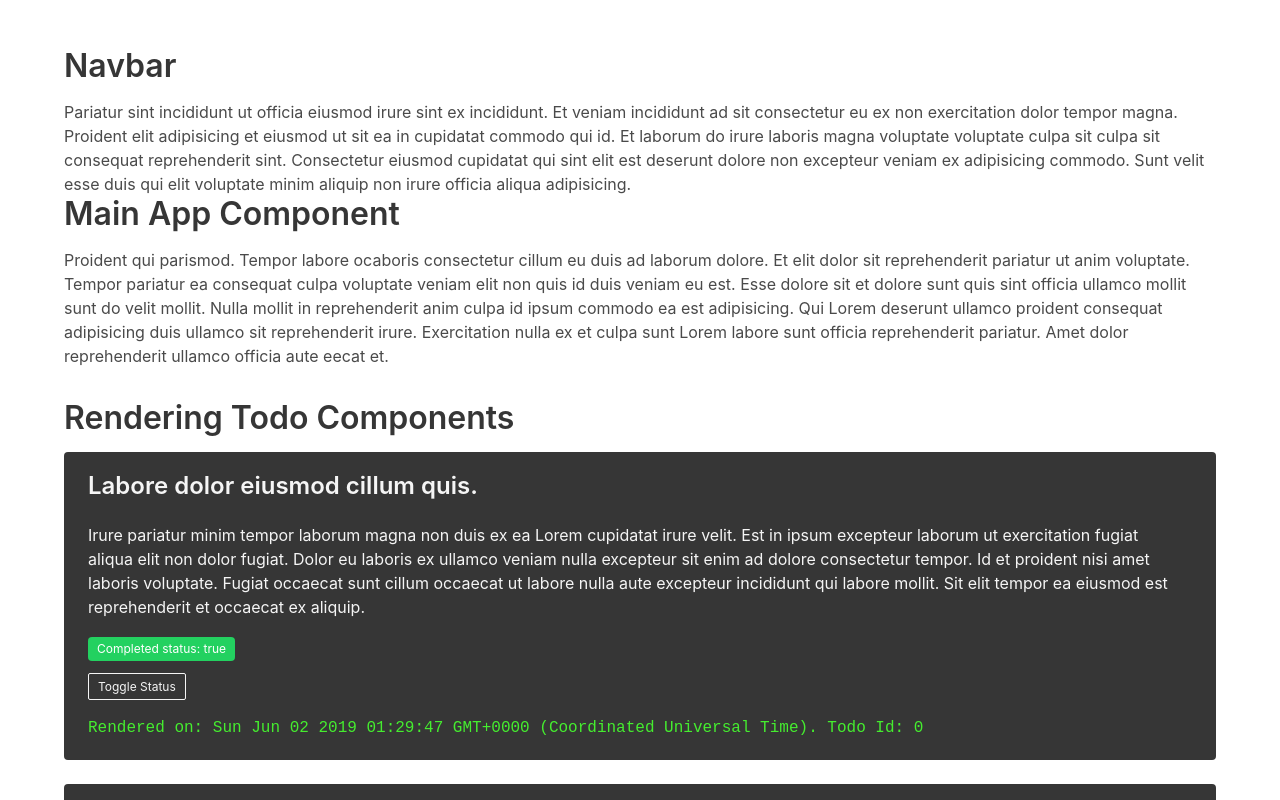
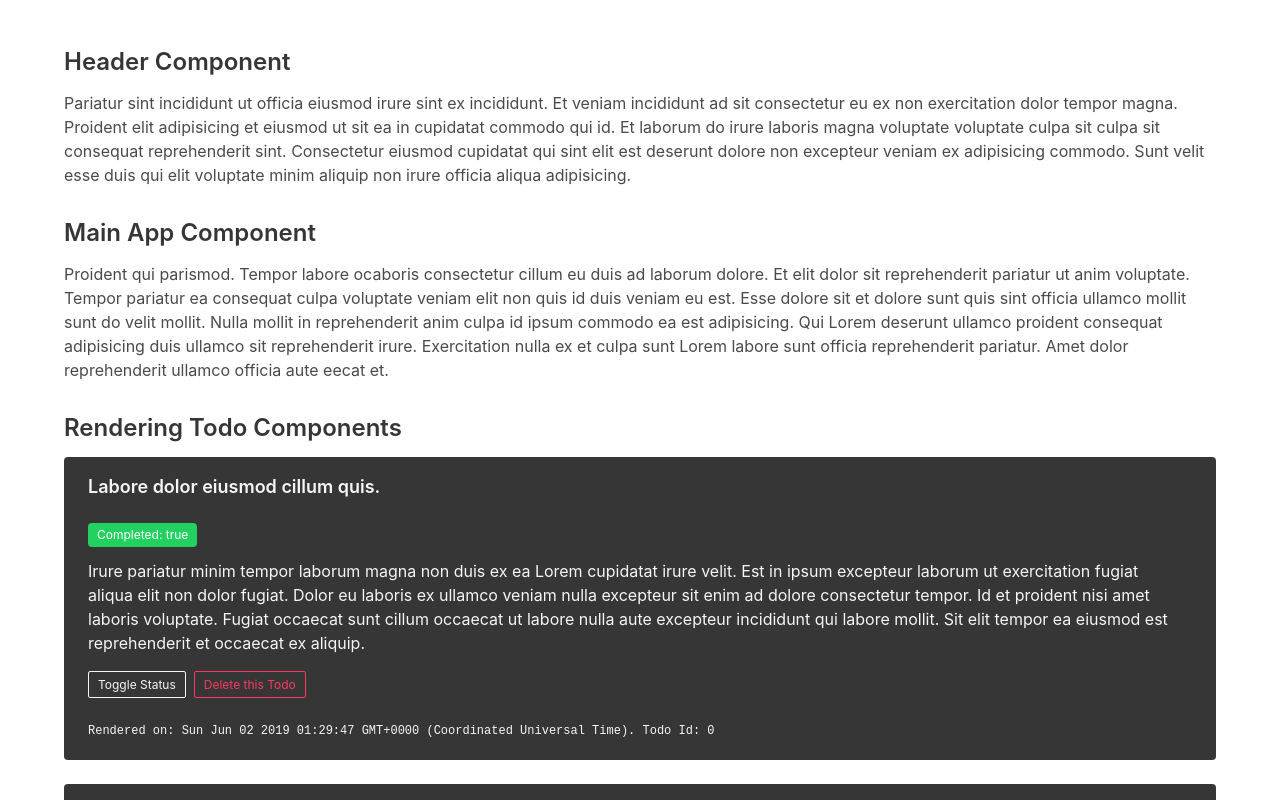
Before and after one commit to danielc92/react-traversy-tutorial, a React (Create React App) app: page / in a window 1280 px wide. Shown: the top 800 px of the page. Built offline with nearby package versions, Linux system fonts and the light colour scheme.

Commit message:
Added delete todo function

```diff
--- a/src/App.js
+++ b/src/App.js
@@ -43,6 +43,7 @@ class App extends Component {
     ]
   }
 
+
   changeTodoStatus = (id) => {
     this.setState({ todos: this.state.todos.map(todo => {
         if (todo.id === id) {
@@ -52,17 +53,26 @@ class App extends Component {
     }) });
   }
 
+
+  deleteTodo = (id) => {
+    this.setState({ todos: [...this.state.todos.filter(t => t.id !== id)]
+
+    });
+  }
+
+
   render () {
     return (
     <div className="section">
       <div className="container">
-        <Header />
+
 
         <div className="content">
-          <h1>Main App Component</h1>
+        <Header />
+          <h3>Main App Component</h3>
           <p>Proident qui parismod. Tempor labore ocaboris consectetur cillum eu duis ad laborum dolore. Et elit dolor sit reprehenderit pariatur ut anim voluptate. Tempor pariatur ea consequat culpa voluptate veniam elit non quis id duis veniam eu est. Esse dolore sit et dolore sunt quis sint officia ullamco mollit sunt do velit mollit. Nulla mollit in reprehenderit anim culpa id ipsum commodo ea est adipisicing. Qui Lorem deserunt ullamco proident consequat adipisicing duis ullamco sit reprehenderit irure. Exercitation nulla ex et culpa sunt Lorem labore sunt officia reprehenderit pariatur. Amet dolor reprehenderit ullamco officia aute eecat et.</p>
-          <h1>Rendering Todo Components</h1>
-          <Todos todos={this.state.todos} changeTodoStatus={this.changeTodoStatus}/>
+          <h3>Rendering Todo Components</h3>
+          <Todos todos={this.state.todos} deleteTodo={this.deleteTodo} changeTodoStatus={this.changeTodoStatus}/>
         </div>
       </div>
     </div>
--- a/src/Header.js
+++ b/src/Header.js
@@ -6,7 +6,7 @@ function Header () {
     return (
         <section className="navbar">
             <div className="content">
-            <h1>Navbar</h1>
+            <h3>Header Component</h3>
             <p>Pariatur sint incididunt ut officia eiusmod irure sint ex incididunt. Et veniam incididunt ad sit consectetur eu ex non exercitation dolor tempor magna. Proident elit adipisicing et eiusmod ut sit ea in cupidatat commodo qui id. Et laborum do irure laboris magna voluptate voluptate culpa sit culpa sit consequat reprehenderit sint. Consectetur eiusmod cupidatat qui sint elit est deserunt dolore non excepteur veniam ex adipisicing commodo. Sunt velit esse duis qui elit voluptate minim aliquip non irure officia aliqua adipisicing.</p>
             </div>
         </section>
--- a/src/TodoItem.js
+++ b/src/TodoItem.js
@@ -7,11 +7,15 @@ class TodoItem extends Component {
         return (
             <div className="notification is-dark">
                 <div className="content">
-                    <h3 className="title">{this.props.todo.title}</h3>
+                    <h5 className="title">{this.props.todo.title}</h5>
+                    <p className={this.props.todo.complete ? 'tag is-success' : 'tag is-light'}>Completed: {String(this.props.todo.complete)}</p>
                     <p>{this.props.todo.content}</p>
-                    <p className={this.props.todo.complete ? 'tag is-success' : 'tag is-danger'}>Completed status: {this.props.todo.complete.toString() }</p>
-                    <p><button id="button" onClick={this.props.changeTodoStatus.bind(this, this.props.todo.id)} className="button is-small is-outlined is-light">Toggle Status</button></p>
-                    <p style={{ fontFamily: 'monospace', color:'#45ed2f', backgroundColor: 'transparent'}}>Rendered on: {Date()}. Todo Id: {this.props.todo.id}</p>
+
+                    <p className="buttons">
+                        <button onClick={this.props.changeTodoStatus.bind(this, this.props.todo.id)} className="button is-small is-outlined is-light">Toggle Status</button>
+                        <button onClick={this.props.deleteTodo.bind(this, this.props.todo.id)} className="button is-small is-outlined is-danger">Delete this Todo</button>
+                    </p>
+                    <p style={{ fontFamily: 'monospace', fontSize: '0.75rem', color:'light grey', backgroundColor: 'transparent'}}>Rendered on: {Date()}. Todo Id: {this.props.todo.id}</p>
                 </div>
             </div>
         )
--- a/src/Todos.js
+++ b/src/Todos.js
@@ -12,7 +12,7 @@ class Todos extends Component {
 
     render (){
         return this.props.todos.map((todo) =>
-            <TodoItem todo={todo} key={todo.id} changeTodoStatus={this.props.changeTodoStatus}/>
+            <TodoItem todo={todo} deleteTodo={this.props.deleteTodo} key={todo.id} changeTodoStatus={this.props.changeTodoStatus}/>
         );
     }
 }
```
Also changed, not shown: 1 other file (tests, documents, lock files or other folders).
